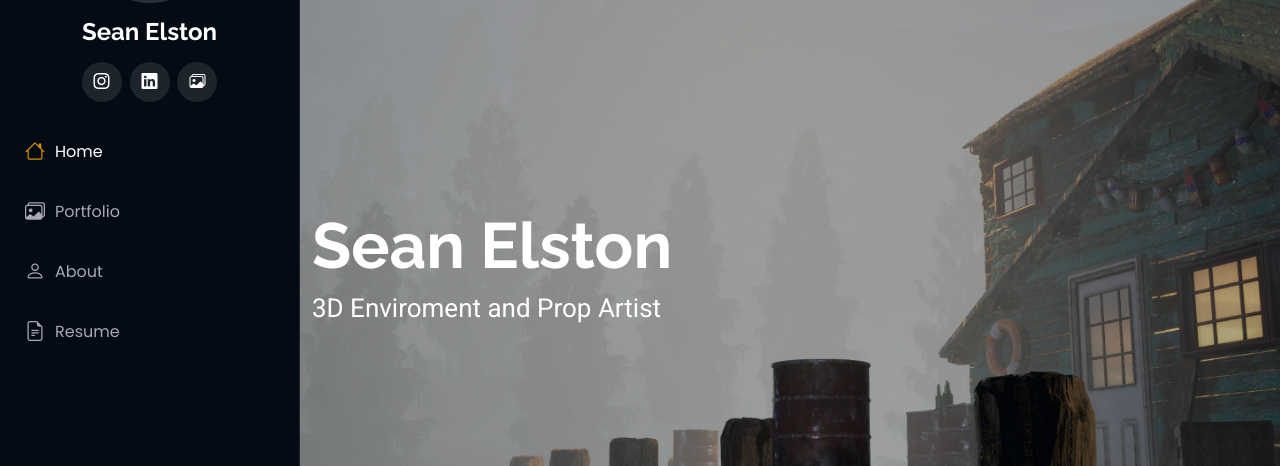
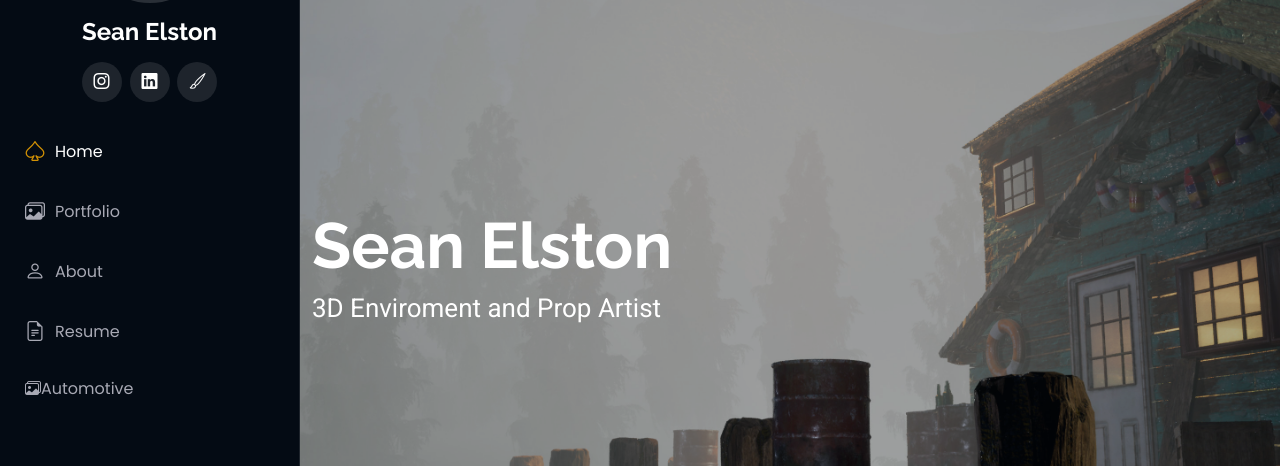
Before and after one commit to vividbot/vividbot.github.io, a plain HTML site: page index.html in a window 1280 px wide. Shown: the part 132-598 px from the top of the page. Drawn offline with Linux system fonts and the light colour scheme.

Commit message:
Uploaded new logos and icons

```diff
--- a/index.html
+++ b/index.html
@@ -9,7 +9,7 @@
   <meta content="" name="keywords">
 
   <!-- Favicons -->
-  <link href="images/icon_website.png" rel="icon">
+  <link href="images/Spade_logo.png" rel="icon">
   <link href="assets/img/apple-touch-icon.png" rel="apple-touch-icon">
 
   <!-- Fonts -->
@@ -54,17 +54,17 @@
     <div class="social-links text-center">
       <a href="https://www.instagram.com/lividbot/" class="instagram"><i class="bi bi-instagram"></i></a>
       <a href="https://www.linkedin.com/in/robertelston/" class="linkedin"><i class="bi bi-linkedin"></i></a>
-      <a href="https://www.artstation.com/rseanelston" class="Artstation"><i class="bi bi-images"></i></a>
+      <a href="https://www.artstation.com/rseanelston" class="Artstation"><i class="bi bi-brush"></i></a>
      <!-- <a href="#" class="other link"><i class="bi bi-link-45deg"></i></a> -->
     </div>
 
     <nav id="navmenu" class="navmenu">
       <ul>
-        <li><a href="#hero" class="active"><i class="bi bi-house navicon"></i>Home</a></li>
+        <li><a href="#hero" class="active"><i class="bi bi-suit-spade navicon"></i>Home</a></li>
         <li><a href="#portfolio"><i class="bi bi-images navicon"></i> Portfolio</a></li>
         <li><a href="#about"><i class="bi bi-person navicon"></i> About</a></li>
         <li><a href="#resume"><i class="bi bi-file-earmark-text navicon"></i> Resume</a></li>
-        <!--<li><a href="Auto-Photos.html"><i class="bi bi-images"></i>Automotive</a></li>-->
+        <li><a href="Auto-Photos.html"><i class="bi bi-images"></i>Automotive</a></li>
         <!-- <li><a href="#services"><i class="bi bi-hdd-stack navicon"></i> Services</a></li> -->
         <!--
 		<li class="dropdown"><a href="#"><i class="bi bi-menu-button navicon"></i> <span>Dropdown</span> <i class="bi bi-chevron-down toggle-dropdown"></i></a>
```
Also changed, not shown: images/Spade_logo.png (added).
